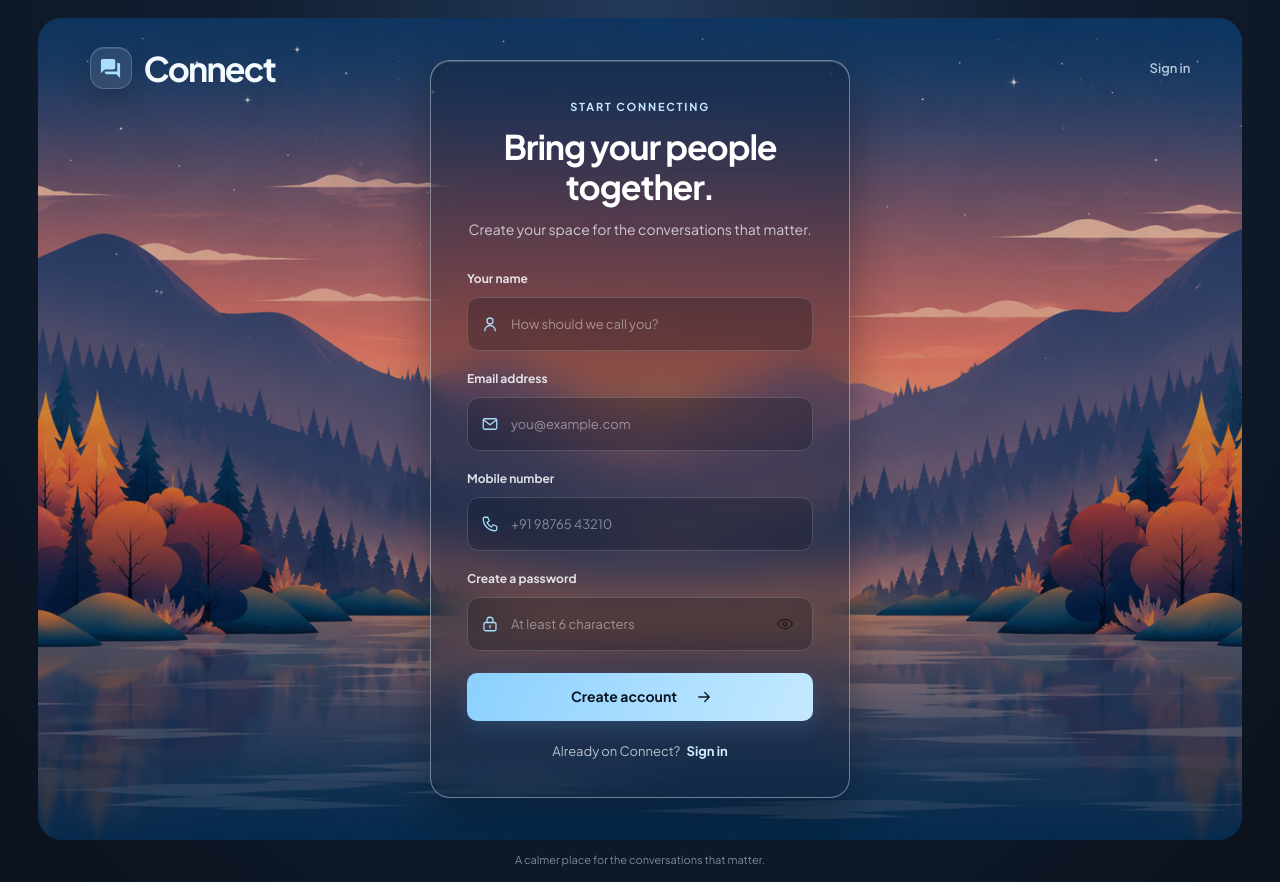
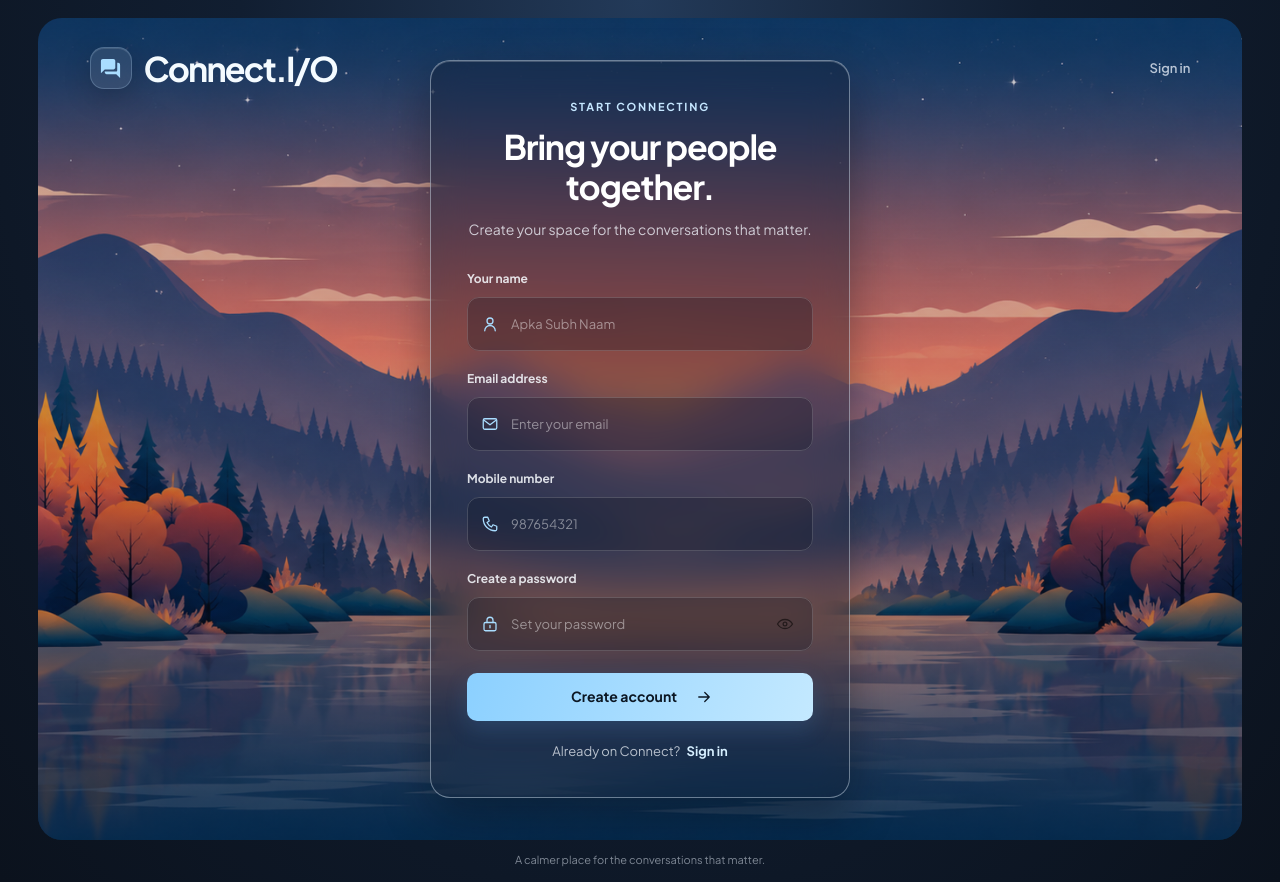
Before and after one commit to chandanprajapati-git/FreeChat, a React (Vite) app in the folder Frontend/: page /signup in a window 1280 px wide. Built offline with nearby package versions, Linux system fonts and the light colour scheme.

Commit message:
update done

```diff
--- a/Frontend/components/AuthUI.jsx
+++ b/Frontend/components/AuthUI.jsx
@@ -20,7 +20,7 @@ export function Icon({ name, size = 20, ...props }) {
 }
 
 export function Brand({ className = '' }) {
-  return <Link to="/" className={`brand ${className}`} aria-label="Connect home"><span className="brand-mark"><ForumRounded className="brand-icon-default"/><ForumOutlined className="brand-icon-hover"/></span><span className="brand-name">Connect</span></Link>;
+  return <Link to="/" className={`brand ${className}`} aria-label="Connect home"><span className="brand-mark"><ForumRounded className="brand-icon-default"/><ForumOutlined className="brand-icon-hover"/></span><span className="brand-name">Connect.I/O</span></Link>;
 }
 
 export function AuthShell({ children, signup = false }) {
--- a/Frontend/pages/Login.jsx
+++ b/Frontend/pages/Login.jsx
@@ -41,7 +41,7 @@ function Login() {
     <header className="auth-heading"><p className="auth-kicker">Welcome back</p><h2>Catch up with your people.</h2><p>Your conversations are right where you left them.</p></header>
     <form className="auth-form" onSubmit={handleLogin}>
       {location.state?.notice && <div className="auth-notice" role="status">{location.state.notice}</div>}
-      <AuthField id="email" label="Email address" icon="mail" type="email" value={email} onChange={(e) => setEmail(e.target.value)} placeholder="you@example.com" autoComplete="email"/>
+      <AuthField id="email" label="Email address" icon="mail" type="email" value={email} onChange={(e) => setEmail(e.target.value)} placeholder="Enter your email" autoComplete="email"/>
       <AuthField id="password" label="Password" icon="lock" type={showPassword ? 'text' : 'password'} value={password} onChange={(e) => setPassword(e.target.value)} placeholder="Enter your password" autoComplete="current-password" action={<PasswordAction visible={showPassword} onClick={() => setShowPassword(!showPassword)}/>}/>
       {error && <div className="auth-error" role="alert">{error}</div>}
       <Button className="auth-submit" variant="contained" type="submit" disabled={loading} endIcon={!loading && <Icon name="arrow" size={18}/>}>{loading ? 'Signing you in…' : 'Sign in'}</Button>
--- a/Frontend/pages/Signup.jsx
+++ b/Frontend/pages/Signup.jsx
@@ -39,10 +39,10 @@ function Signup() {
   return <AuthShell signup>
     <header className="auth-heading"><p className="auth-kicker">Start connecting</p><h2>Bring your people together.</h2><p>Create your space for the conversations that matter.</p></header>
     <form className="auth-form" onSubmit={handleSignup}>
-      <AuthField id="name" label="Your name" icon="user" value={name} onChange={(e) => setName(e.target.value)} placeholder="How should we call you?" autoComplete="name"/>
-      <AuthField id="email" label="Email address" icon="mail" type="email" value={email} onChange={(e) => setEmail(e.target.value)} placeholder="you@example.com" autoComplete="email"/>
-      <AuthField id="phone" label="Mobile number" icon="phone" type="tel" value={phone} onChange={(e) => setPhone(e.target.value)} placeholder="+91 98765 43210" autoComplete="tel"/>
-      <AuthField id="password" label="Create a password" icon="lock" type={showPassword ? 'text' : 'password'} value={password} onChange={(e) => setPassword(e.target.value)} placeholder="At least 6 characters" autoComplete="new-password" action={<PasswordAction visible={showPassword} onClick={() => setShowPassword(!showPassword)}/>}/>
+      <AuthField id="name" label="Your name" icon="user" value={name} onChange={(e) => setName(e.target.value)} placeholder="Apka Subh Naam" autoComplete="name"/>
+      <AuthField id="email" label="Email address" icon="mail" type="email" value={email} onChange={(e) => setEmail(e.target.value)} placeholder="Enter your email" autoComplete="email"/>
+      <AuthField id="phone" label="Mobile number" icon="phone" type="tel" value={phone} onChange={(e) => setPhone(e.target.value)} placeholder="987654321" autoComplete="tel"/>
+      <AuthField id="password" label="Create a password" icon="lock" type={showPassword ? 'text' : 'password'} value={password} onChange={(e) => setPassword(e.target.value)} placeholder="Set your password" autoComplete="new-password" action={<PasswordAction visible={showPassword} onClick={() => setShowPassword(!showPassword)}/>}/>
       {error && <div className="auth-error" role="alert">{error}</div>}
       <Button className="auth-submit" variant="contained" type="submit" disabled={loading} endIcon={!loading && <Icon name="arrow" size={18}/>}>{loading ? 'Creating your account…' : 'Create account'}</Button>
     </form>
```
Also changed, not shown: Frontend/pages/ChatHome.jsx (+7 -7 lines).
